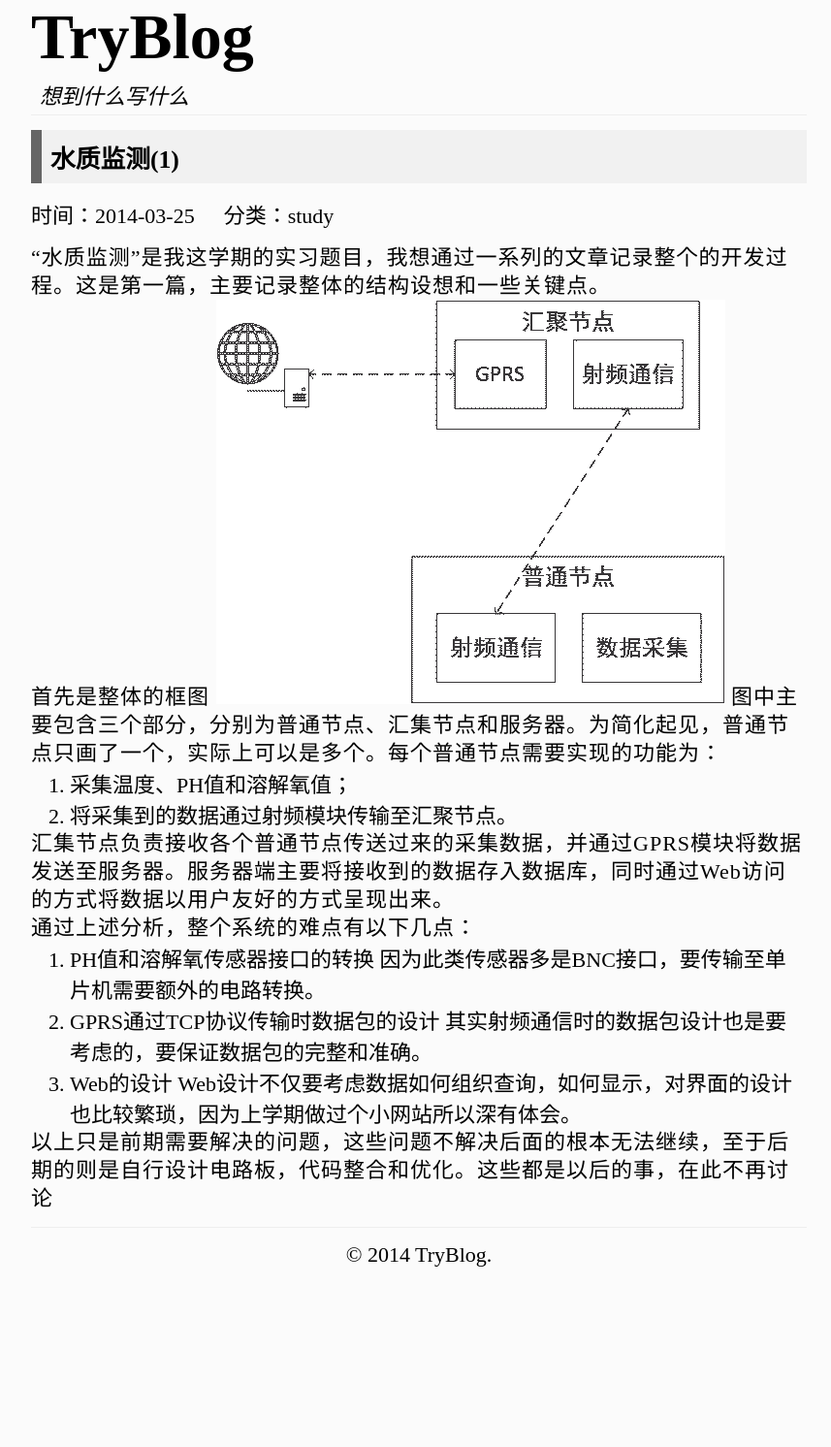
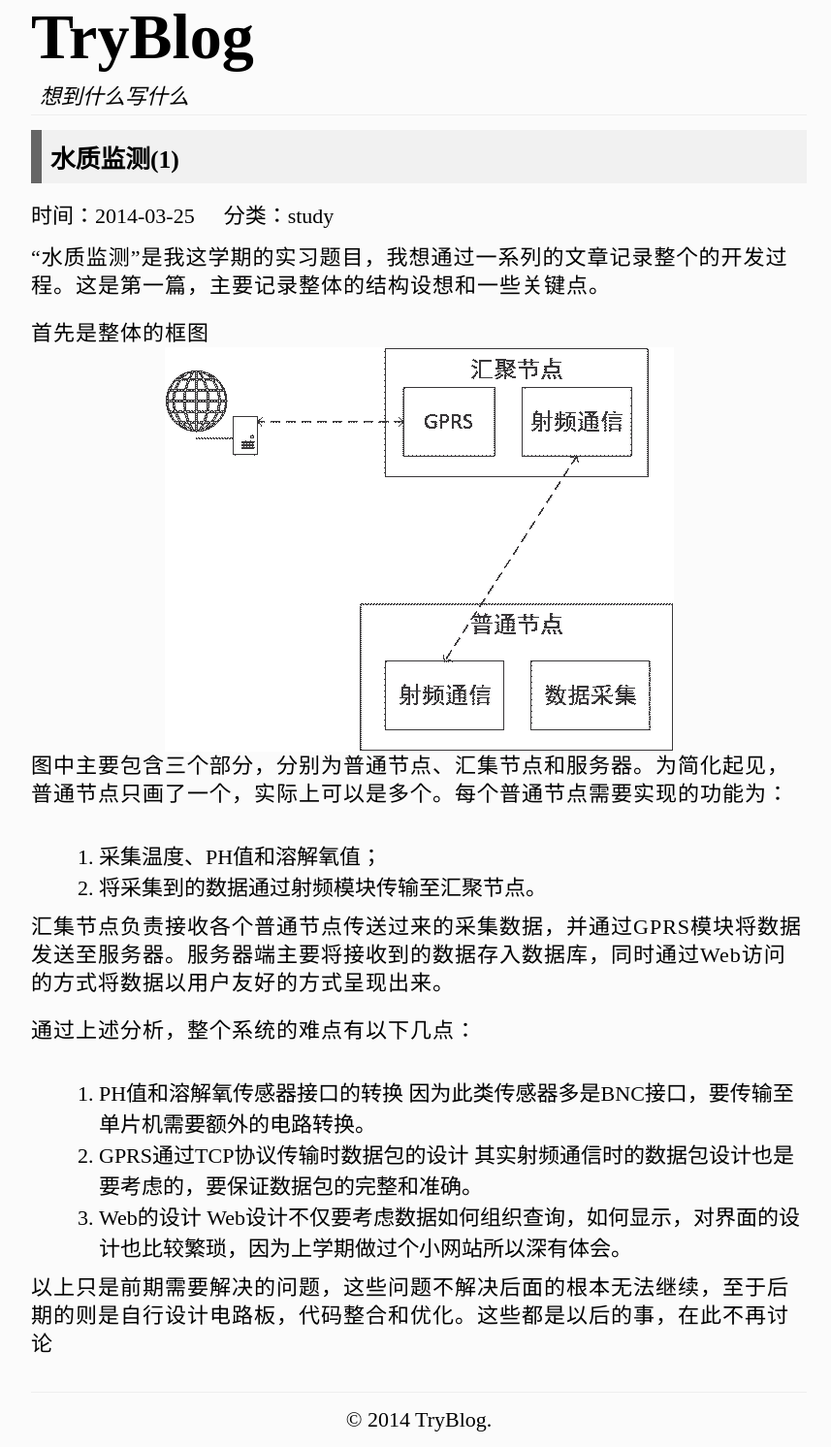
Before and after one commit to gjunyoung/macdfree.github.io, a Jekyll site: the page built from _posts/2014-03-25-水质监测(1).md, in a window 1280 px wide. Shown: the whole page at 97% size, without its empty margins (208-1065 px from the left). Built offline with Jekyll 4.4.1, drawn with Linux system fonts in a browser that asks for light colours; before the commit the page ends 1322 px from its top, so only the background shows below that.

Commit message:
change css

```diff
--- a/css/styles.css
+++ b/css/styles.css
@@ -72,3 +72,13 @@ a:hover {
 p.p-hide {
     display: none;
 }
+#content img {
+    display: block;
+    margin: 0 auto;
+}
+#content p {
+    padding-bottom: 20px;
+}
+#content ol,#content ul {
+    margin: 12px 0 12px 30px;
+}
```
